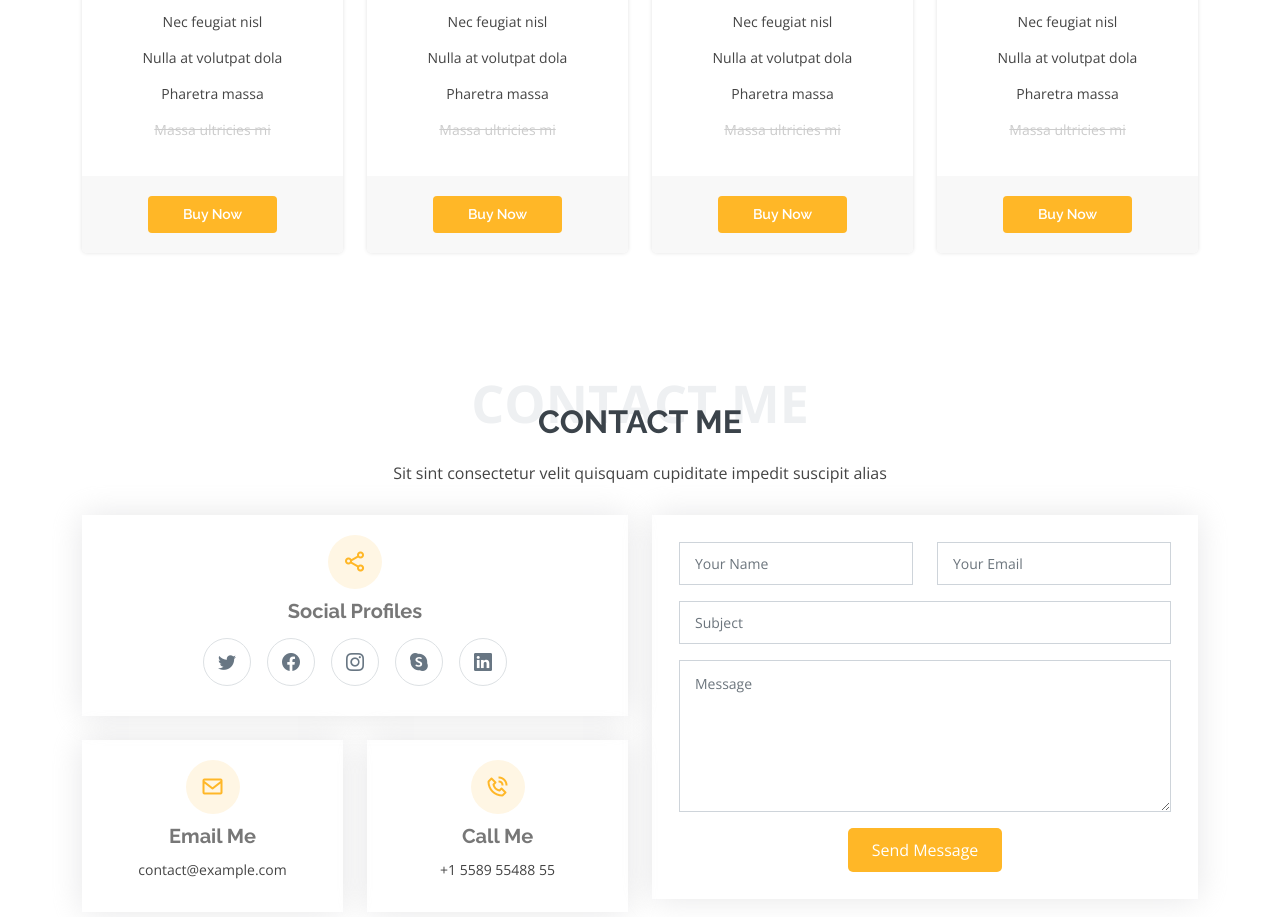
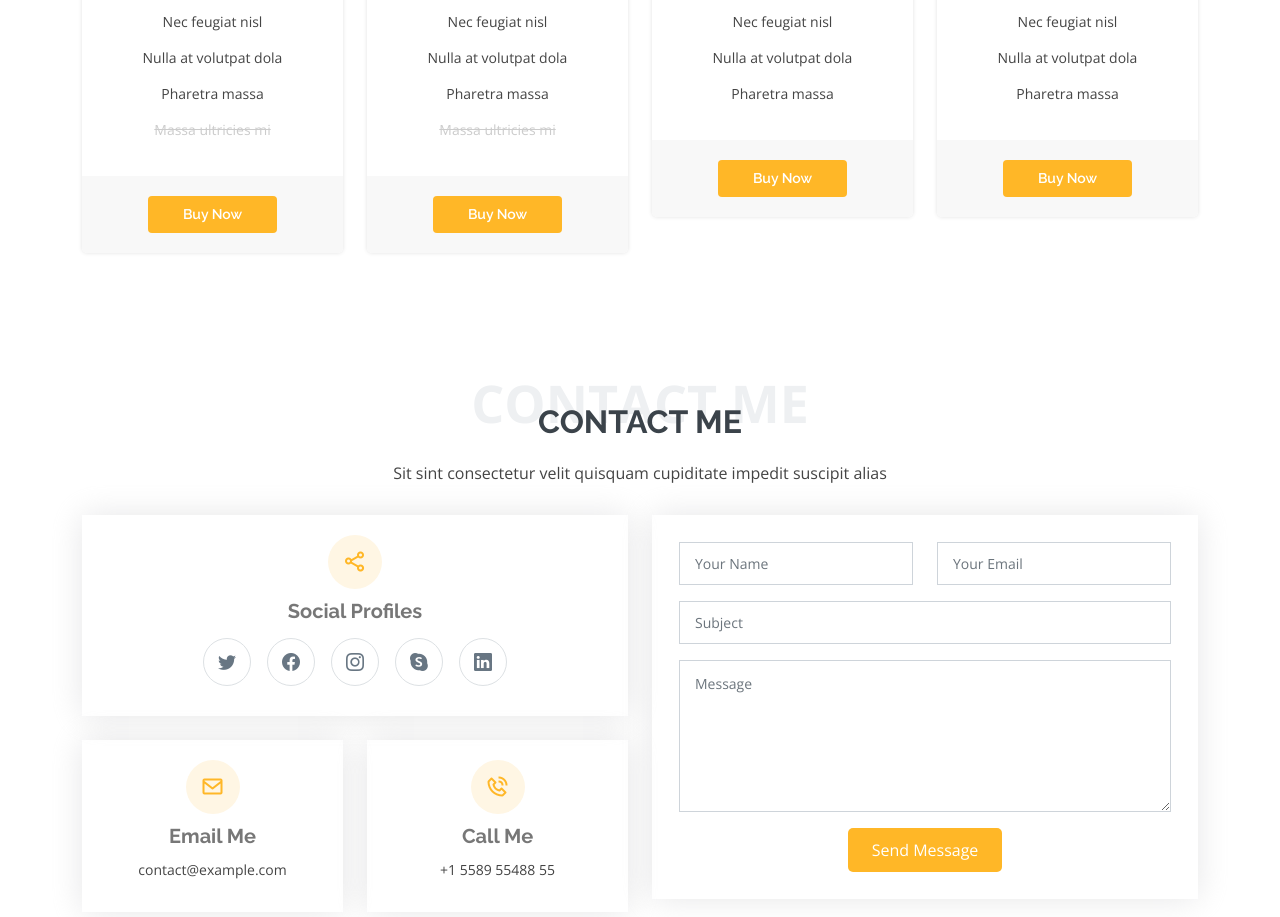
Before and after one commit to Yeasin2021/reacttemplate, a React (Create React App) app: page / in a window 1280 px wide. Shown: the part 5440-6357 px from the top of the page. Built offline with nearby package versions, Linux system fonts and the light colour scheme; data requests are answered from the project's data file.

Commit message:
useEffect hooks into pricing component by mapping & conditions

```diff
--- a/src/components/Pricing.js
+++ b/src/components/Pricing.js
@@ -102,7 +102,11 @@ const Pricing = () => {
                 <li>{item.cardCourseTwo}</li>
                 <li>{item.cardCourseThree}</li>
                 <li>{item.cardCourseFour}</li>
-                <li class="na">{item.cardCourseFive}</li>
+                {/* { (item.cardCourseFive) > 20 ? '<li  class="na">{item.cardCourseFive}</li>': ''} */}
+                {
+                  (item.cardFee) < 20 ? (<><li class="na">{item.cardCourseFive}</li></>) : ''
+                }
+
               </ul>
               <div class="btn-wrap">
                 <a href="#" class="btn-buy">Buy Now</a>
```
